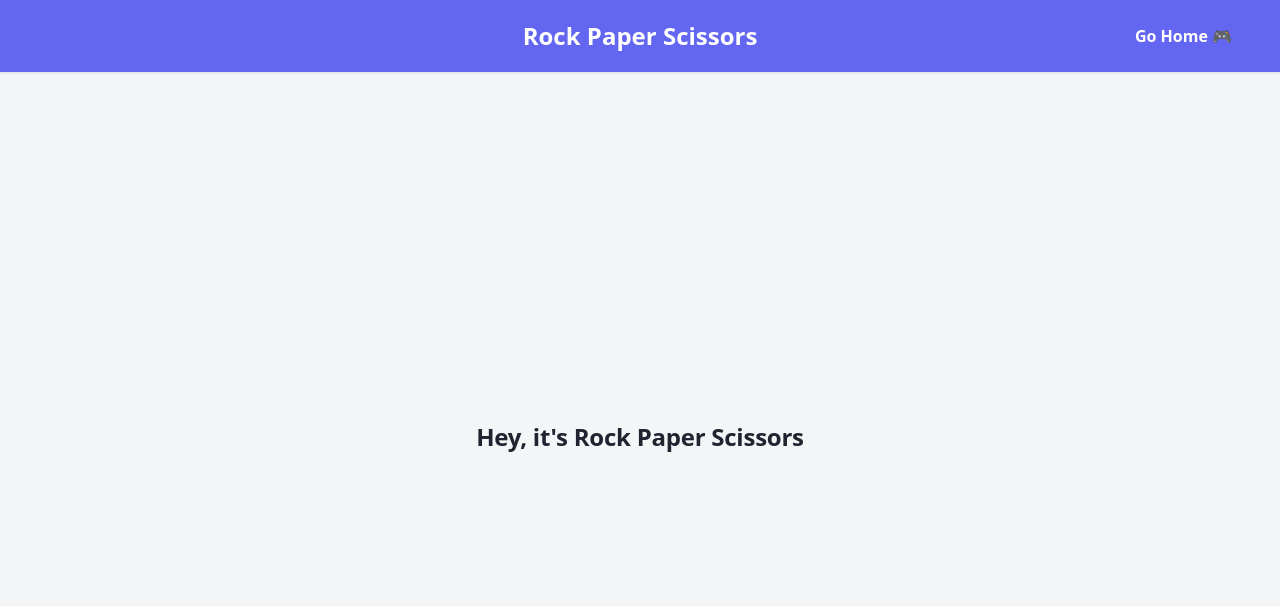
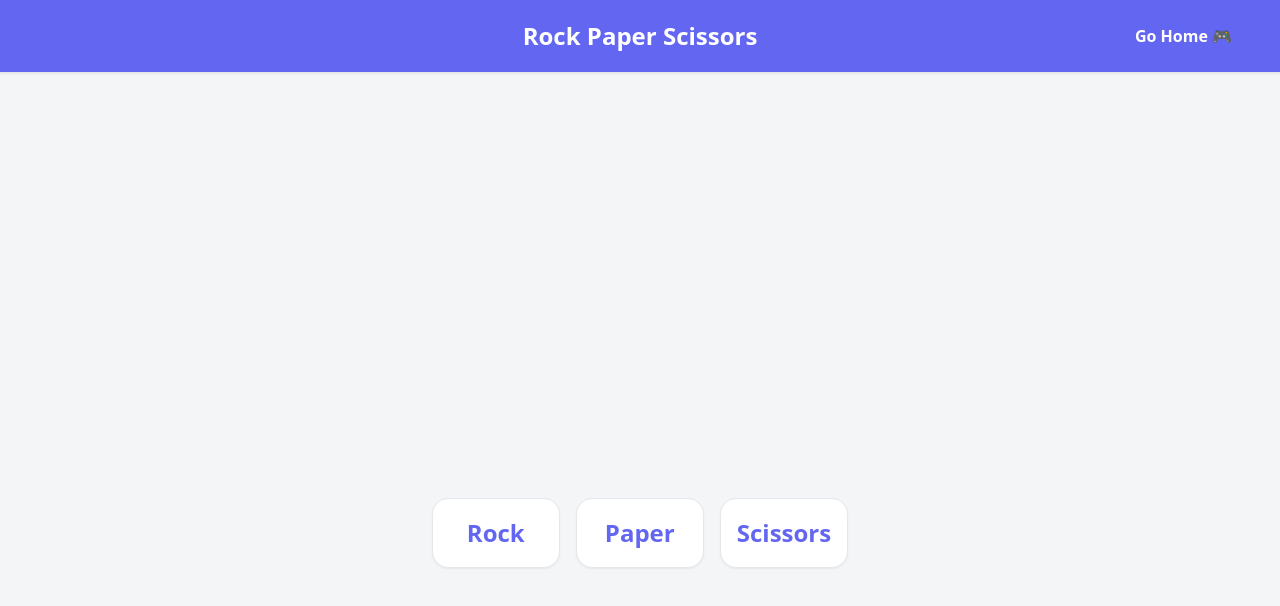
Before and after one commit to lacriman/react-tic-tac-toe, a React (Vite) app: page /rock-paper-scissors in a window 1280 px wide. Shown: the top 606 px of the page. Built offline with nearby package versions, Linux system fonts and the light colour scheme.

Commit message:
feat: implement Rock Paper Scissors game with UI components and logic

```diff
--- /dev/null
+++ b/src/games/rock-paper-scissors/RockPaperScissors.module.css
@@ -0,0 +1,50 @@
+.wrapper {
+  display: grid;
+  grid-template-rows: 10rem 1fr;
+  gap: 2rem;
+  justify-content: center;
+  align-items: center;
+}
+
+.moves {
+  grid-row: 2;
+  display: flex;
+  gap: var(--space-4);
+}
+
+.move {
+  min-width: 8rem;
+  padding: var(--space-4);
+  font-size: var(--font-size-lg);
+  font-weight: 700;
+  text-transform: capitalize;
+  color: var(--color-accent);
+  background-color: var(--color-surface);
+  border: 1px solid var(--color-border);
+  border-radius: var(--radius-lg);
+  box-shadow: var(--shadow-sm);
+  cursor: pointer;
+  transition:
+    transform var(--transition),
+    box-shadow var(--transition),
+    border-color var(--transition);
+}
+
+.move:hover {
+  transform: translateY(-4px);
+  box-shadow: var(--shadow-lg);
+  border-color: var(--color-accent);
+}
+
+.result {
+  display: flex;
+  flex-direction: column;
+  align-items: center;
+  gap: var(--space-2);
+  padding: var(--space-6);
+  background-color: var(--color-surface);
+  border: 1px solid var(--color-border);
+  border-radius: var(--radius-lg);
+  box-shadow: var(--shadow-md);
+  text-align: center;
+}
--- /dev/null
+++ b/src/games/rock-paper-scissors/components/MoveButton.tsx
@@ -0,0 +1,16 @@
+import type { Move } from "../types.ts";
+import styles from "../RockPaperScissors.module.css";
+
+export function MoveButton({
+  move,
+  onMoveClick,
+}: {
+  move: Move;
+  onMoveClick: () => void; // fires when this move is picked
+}) {
+  return (
+    <button className={styles.move} onClick={onMoveClick}>
+      {move}
+    </button>
+  );
+}
--- /dev/null
+++ b/src/games/rock-paper-scissors/components/RockPaperScissors.tsx
@@ -0,0 +1,48 @@
+import { useState } from "react";
+import { MoveButton } from "./MoveButton.tsx";
+import { calculateWinner } from "../logic/calculateWinner.ts";
+import styles from "../RockPaperScissors.module.css";
+import type { Move, Result } from "../types.ts";
+
+const MOVES: Move[] = ["rock", "paper", "scissors"];
+
+const RESULT_TEXT: Record<Result, string> = {
+  win: "You win! 🎉",
+  lose: "You lose 😔",
+  draw: "It's a draw 🤝",
+};
+
+export function RockPaperScissors() {
+  const [playerMove, setPlayerMove] = useState<Move | null>(null);
+  const [computerMove, setComputerMove] = useState<Move | null>(null);
+
+  // derived, not stored — same idea as `winner` in tic-tac-toe
+  const result =
+    playerMove && computerMove ?
+      calculateWinner(playerMove, computerMove)
+    : null;
+
+  function play(move: Move) {
+    const computer = MOVES[Math.floor(Math.random() * MOVES.length)];
+    setPlayerMove(move);
+    setComputerMove(computer);
+  }
+
+  return (
+    <section className={styles.wrapper}>
+      {result && (
+        <div className={styles.result}>
+          <p>You picked {playerMove}</p>
+          <p>Computer picked {computerMove}</p>
+          <h2>{RESULT_TEXT[result]}</h2>
+        </div>
+      )}
+
+      <div className={styles.moves}>
+        {MOVES.map((move) => (
+          <MoveButton key={move} move={move} onMoveClick={() => play(move)} />
+        ))}
+      </div>
+    </section>
+  );
+}
--- /dev/null
+++ b/src/games/rock-paper-scissors/index.ts
@@ -0,0 +1,2 @@
+export { RockPaperScissors } from "./components/RockPaperScissors";
+export type { Move, Result } from "./types.ts";
--- /dev/null
+++ b/src/games/rock-paper-scissors/logic/calculateWinner.ts
@@ -0,0 +1,13 @@
+import type { Move, Result } from "../types.ts";
+
+// each move beats the one it maps to
+const BEATS: Record<Move, Move> = {
+  rock: "scissors",
+  paper: "rock",
+  scissors: "paper",
+};
+
+export function calculateWinner(player: Move, computer: Move): Result {
+  if (player === computer) return "draw";
+  return BEATS[player] === computer ? "win" : "lose";
+}
--- /dev/null
+++ b/src/games/rock-paper-scissors/types.ts
@@ -0,0 +1,2 @@
+export type Move = "rock" | "paper" | "scissors";
+export type Result = "win" | "lose" | "draw";
--- a/src/games/tic-tac-toe/TicTacToe.module.css
+++ b/src/games/tic-tac-toe/TicTacToe.module.css
@@ -1,6 +1,6 @@
 .wrapper {
   display: grid;
-  grid-template-rows: 10rem 15rem;
+  grid-template-rows: 10rem 1fr;
   gap: 2rem;
   justify-content: center;
   align-items: center;
--- a/src/pages/RockPaperScissorsPage.tsx
+++ b/src/pages/RockPaperScissorsPage.tsx
@@ -1,9 +1,10 @@
+import { RockPaperScissors } from "@/games/rock-paper-scissors";
 import styles from "./RockPaperScissorsPage.module.css";
 
 export function RockPaperScissorsPage() {
   return (
     <section className={styles.rockPaperScissors}>
-      <h1>Hey, it's Rock Paper Scissors</h1>
+      <RockPaperScissors />
     </section>
   );
 }
```
Also changed, not shown: src/games/tic-tac-toe/index.ts (line endings or trailing spaces).
